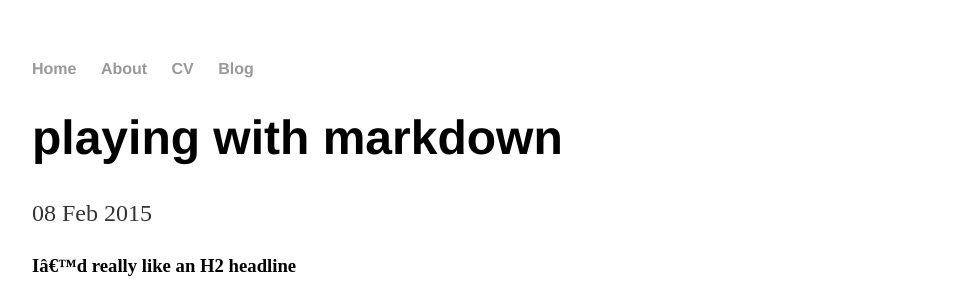
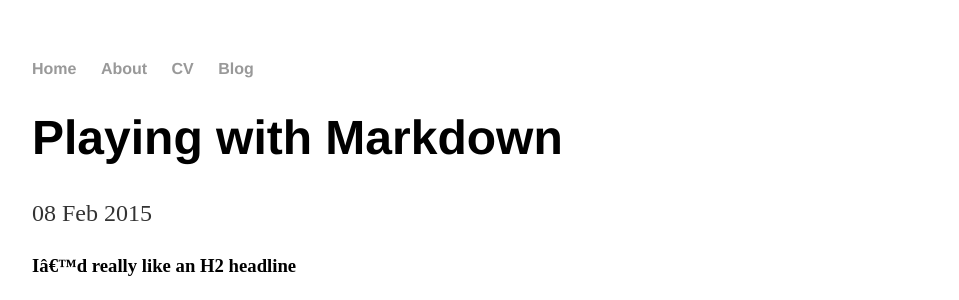
Before and after one commit to LukeWBailey/lukewbailey.github.io, a Jekyll site: the page built from _posts/2015-02-08-playing-with-markdown.md, in a window 1280 px wide. Shown: the top 300 px of the page, without its empty margins (160-1119 px from the left). Built offline with Jekyll 4.4.1, drawn with Linux system fonts in a browser that asks for light colours; a script that is not in the unit is left out.

```diff
--- a/_posts/2015-02-08-playing-with-markdown.md
+++ b/_posts/2015-02-08-playing-with-markdown.md
@@ -1,6 +1,6 @@
 ---
 layout: post
-title: "playing with markdown"
+title: "Playing with Markdown"
 date: 2015-02-08
 
 ---
```
